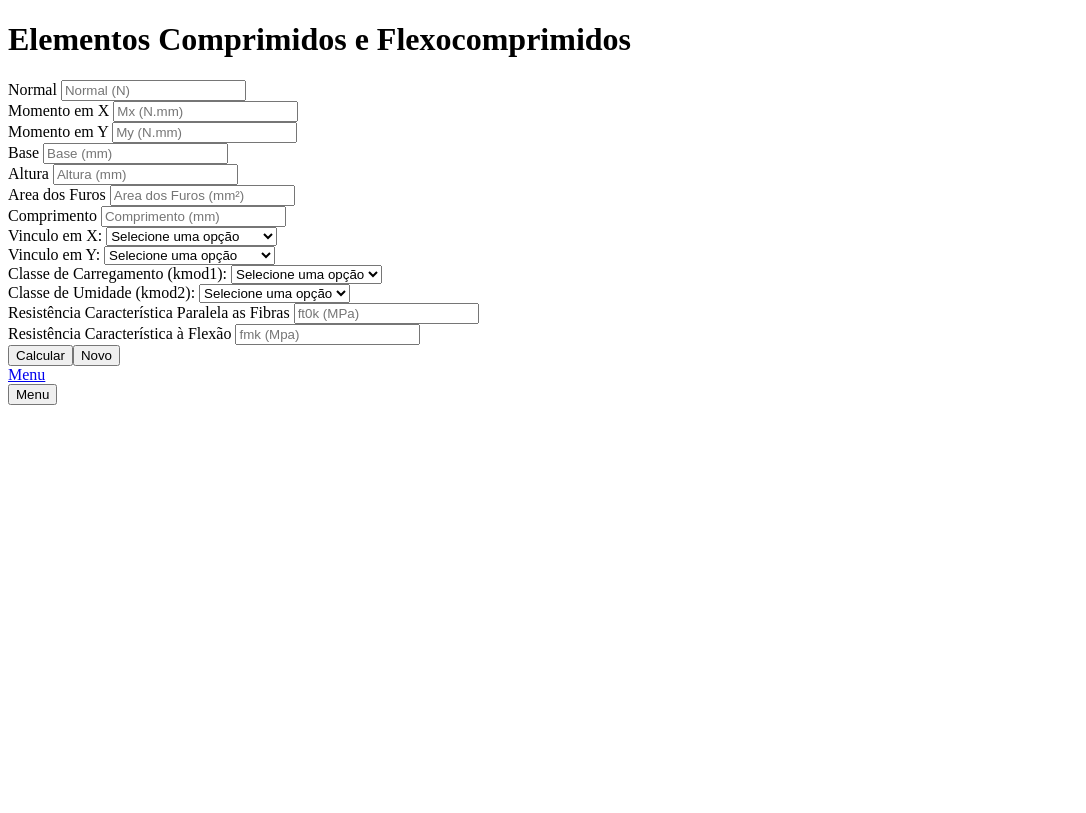
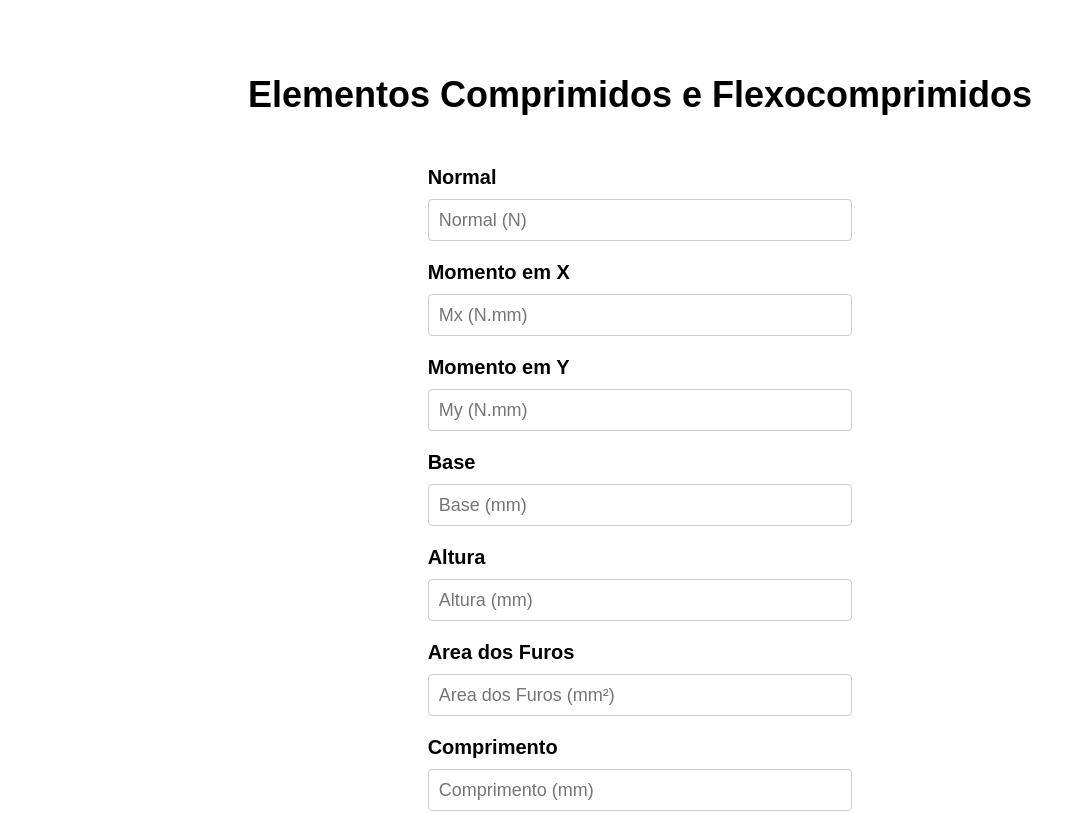
Before and after one commit to cmamus/timberCalc, a React (Create React App) app in the folder client/: page /comprimido in a window 1280 px wide. Shown: the top 813 px of the page, without its empty margins (0-1086 px from the left). Built offline with nearby package versions, Linux system fonts and the light colour scheme.

Commit message:
Protótipo funcional, com início de CSS

```diff
--- a/client/src/componentes/ElementosComprimidos.js
+++ b/client/src/componentes/ElementosComprimidos.js
@@ -1,7 +1,7 @@
 import React, { useState } from 'react';
 import axios from 'axios';
-import { Link } from 'react-router-dom';
 
+import "../styles/form.css"
 
 const Comprimido = ({ setControle }) => {
 
@@ -258,9 +258,6 @@ const Comprimido = ({ setControle }) => {
         </button>
       </form>
       <div>
-        <Link to="/">Menu</Link>
-      </div>
-      <div>
         <button type="button" onClick={handleMenu}>
           Menu
         </button>
--- a/client/src/componentes/MainMenu.js
+++ b/client/src/componentes/MainMenu.js
@@ -1,5 +1,7 @@
 import React, { useState } from "react";
 import Comprimidos from "./ElementosComprimidos";
+
+import "../styles/mainMenu.css"
 
 function MainMenu() {
   const [controle, setControle] = useState(0);
@@ -8,27 +10,28 @@ function MainMenu() {
     setControle(1);
   }
 
-  switch (controle) {
-    case 0:
-      return (
+  return(
+    <div className="main-menu-container">
+      {controle === 0 && (
         <div>
-          <h1>Main Menu</h1>
-          <button onClick={elementosComprimidos}>Elementos Comprimidos e Flexocomprimidos</button>
-        </div>
-      );
-    case 1:
-      return (
+          <h1 className="main-menu-container">Main Menu</h1>
+          <button className="main-menu-button" onClick={elementosComprimidos}>Elementos Comprimidos e Flexocomprimidos</button>
+      </div>
+      )}
+
+      {controle === 1 && (
         <div>
           <Comprimidos setControle={setControle} />
         </div>
-      );
-    default:
-      return (
+      )}
+
+      {controle !== 0 && controle !== 1 &&(
         <div>
           <h1>Algo deu errado no controle</h1>
         </div>
-      );
-  }
+      )}
+    </div>
+  );
 }
 
 export default MainMenu;
--- a/client/src/styles/App.css
+++ /dev/null
@@ -1,38 +0,0 @@
-.App {
-  text-align: center;
-}
-
-.App-logo {
-  height: 40vmin;
-  pointer-events: none;
-}
-
-@media (prefers-reduced-motion: no-preference) {
-  .App-logo {
-    animation: App-logo-spin infinite 20s linear;
-  }
-}
-
-.App-header {
-  background-color: #282c34;
-  min-height: 100vh;
-  display: flex;
-  flex-direction: column;
-  align-items: center;
-  justify-content: center;
-  font-size: calc(10px + 2vmin);
-  color: white;
-}
-
-.App-link {
-  color: #61dafb;
-}
-
-@keyframes App-logo-spin {
-  from {
-    transform: rotate(0deg);
-  }
-  to {
-    transform: rotate(360deg);
-  }
-}
--- /dev/null
+++ b/client/src/styles/form.css
@@ -0,0 +1,74 @@
+.comprimidos {
+    display: flex;
+    flex-direction: column;
+    align-items: center;
+    margin-top: 50px;
+  }
+
+  .comprimidos h1 {
+    font-size: 36px;
+    font-weight: bold;
+    margin-bottom: 50px;
+  }
+
+  .input-group {
+    display: flex;
+    flex-direction: column;
+    margin-bottom: 20px;
+  }
+
+  .input-group label {
+    font-size: 20px;
+    font-weight: bold;
+    margin-bottom: 10px;
+  }
+
+  .input-group input,
+  .input-group select {
+    height: 40px;
+    font-size: 18px;
+    padding: 0 10px;
+    border: 1px solid #ccc;
+    border-radius: 4px;
+  }
+
+  .input-group select {
+    appearance: menulist;
+    -webkit-appearance: menulist;
+    -moz-appearance: menulist;
+  }
+
+  .input-group button[type="submit"] {
+    height: 40px;
+    font-size: 18px;
+    background-color: #4CAF50;
+    color: white;
+    border: none;
+    border-radius: 4px;
+    margin-right: 10px;
+    cursor: pointer;
+  }
+
+  .input-group button[type="button"] {
+    height: 40px;
+    font-size: 18px;
+    background-color: #FFC107;
+    color: white;
+    border: none;
+    border-radius: 4px;
+    cursor: pointer;
+  }
+
+  .input-group button:hover {
+    filter: brightness(90%);
+  }
+
+  @media (max-width: 768px) {
+    .comprimidos {
+      margin-top: 20px;
+    }
+
+    .input-group {
+      margin-bottom: 10px;
+    }
+  }
--- a/client/src/styles/index.css
+++ /dev/null
@@ -1,13 +0,0 @@
-body {
-  margin: 0;
-  font-family: -apple-system, BlinkMacSystemFont, 'Segoe UI', 'Roboto', 'Oxygen',
-    'Ubuntu', 'Cantarell', 'Fira Sans', 'Droid Sans', 'Helvetica Neue',
-    sans-serif;
-  -webkit-font-smoothing: antialiased;
-  -moz-osx-font-smoothing: grayscale;
-}
-
-code {
-  font-family: source-code-pro, Menlo, Monaco, Consolas, 'Courier New',
-    monospace;
-}
--- /dev/null
+++ b/client/src/styles/mainMenu.css
@@ -0,0 +1,105 @@
+.comprimidos {
+    display: flex;
+    flex-direction: column;
+    align-items: center;
+    margin-top: 50px;
+  }
+
+  .comprimidos h1 {
+    font-size: 36px;
+    margin-bottom: 50px;
+  }
+
+  .input-group {
+    display: flex;
+    flex-direction: column;
+    margin-bottom: 20px;
+  }
+
+  .input-group label {
+    font-size: 20px;
+    margin-bottom: 10px;
+  }
+
+  .input-group input,
+  .input-group select {
+    height: 40px;
+    font-size: 18px;
+    padding: 0 10px;
+  }
+
+  .input-group select {
+    appearance: menulist;
+    cursor: pointer;
+  }
+
+  .input-group button {
+    height: 40px;
+    font-size: 18px;
+    margin: 20px 0;
+    cursor: pointer;
+    background-color: #4CAF50;
+    color: white;
+    border: none;
+    border-radius: 5px;
+  }
+
+  .input-group button:hover {
+    background-color: #3e8e41;
+  }
+
+  .input-group button:active {
+    background-color: #3e8e41;
+    box-shadow: 0 2px #00000029;
+    transform: translateY(2px);
+  }
+
+  .input-group button:focus {
+    outline: none;
+  }
+
+  .results {
+    margin-top: 50px;
+  }
+
+  .results h3 {
+    font-size: 24px;
+    margin-bottom: 20px;
+  }
+
+  .results p {
+    font-size: 18px;
+    margin-bottom: 10px;
+  }
+  /* Change font family and size for the whole document */
+body {
+    font-family: Arial, sans-serif;
+    font-size: 16px;
+  }
+
+  /* Style the buttons */
+  button {
+    background-color: #007bff;
+    color: #fff;
+    border: none;
+    border-radius: 5px;
+    padding: 5px 10px;
+    text-transform: uppercase;
+    font-weight: bold;
+    cursor: pointer;
+  }
+
+  button:hover {
+    background-color: #0069d9;
+  }
+
+  button:focus {
+    outline: none;
+    box-shadow: 0 0 5px 0 #0069d9;
+  }
+
+  button:disabled {
+    background-color: #c0c0c0;
+    color: #666;
+    cursor: not-allowed;
+  }
```
